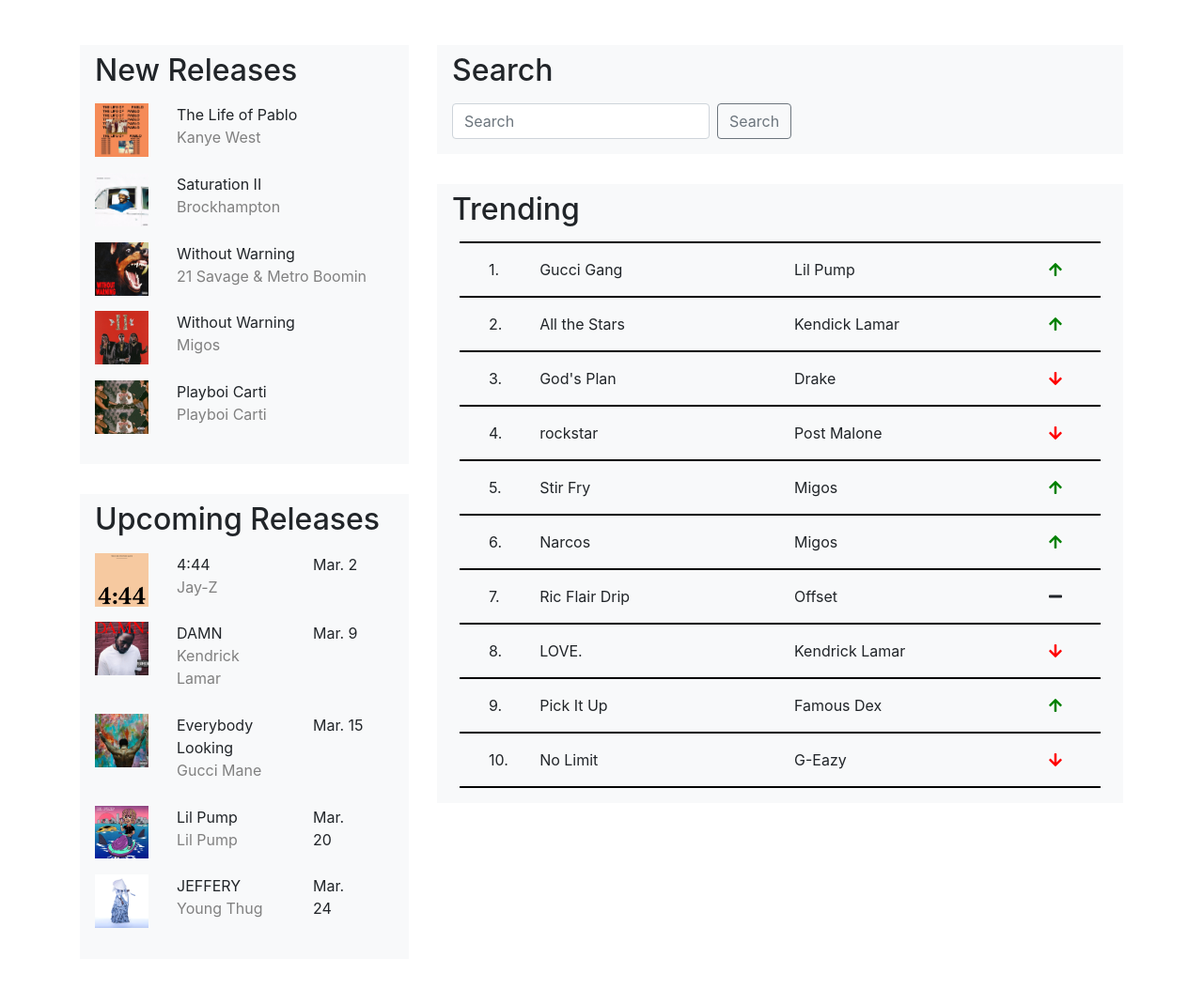
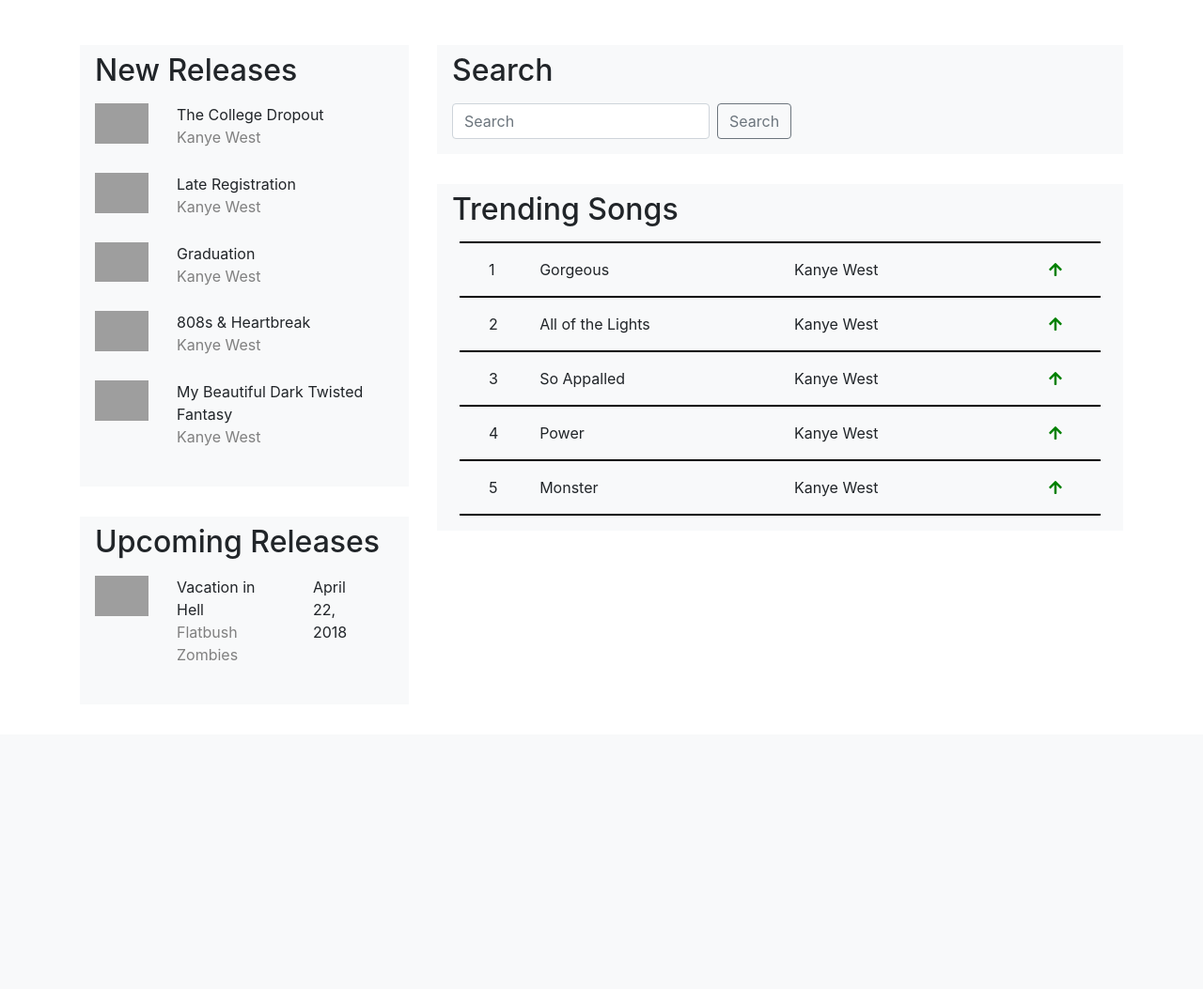
Before and after one commit to jswny/trackspot, a Django app: page /trackspot/ in a window 1280 px wide. Shown: the part 56-1109 px from the top of the page at 94% size. After the commit the page ends 759 px from the top, so only its background shows below. Run offline with Django 3.2, Linux system fonts and the light colour scheme; data comes from the database, SQL or seed files in the repository; both versions use the stored data as it was after the commit; data that the repository does not hold is empty; some libraries are stand-ins or nearby versions; grey boxes are pictures that could not be loaded.

Commit message:
Implement index view, add some mock data

```diff
--- a/trackspot/models.py
+++ b/trackspot/models.py
@@ -14,7 +14,7 @@ class Artist(models.Model):
 
 class Album(models.Model):
     name = models.CharField(help_text='Enter a name for this album', max_length=100)
-    image_url = models.CharField(help_text='Enter a URL for the album art for this album', max_length=100, null=True)
+    image_url = models.CharField(help_text='Enter a URL for the album art for this album', max_length=500, null=True)
     release_date = models.DateField(null=True)
     artist = models.ForeignKey('Artist', on_delete=models.CASCADE)
     # genres -- connected via genre foreign keys
--- a/trackspot/templates/trackspot/index.html
+++ b/trackspot/templates/trackspot/index.html
@@ -11,125 +11,51 @@
     <div class=" home-section">
       <h2 class="home-section-header">New Releases</h2>
 
+      {% if new_releases %}
+        {% for album in new_releases %}
+
         <div class="row home-sidebar-entry">
           <div class="col-3">
-          <img class="home-sidebar-entry-album-art" src="{% static 'images/tlop.jpg' %}" />
+            <img class="home-sidebar-entry-album-art" src="{{album.image_url}}" />
           </div>
           <div class="col-9">
-          <p class="home-sidebar-entry-album">The Life of Pablo</p>
-          <p class="home-sidebar-entry-artist">Kanye West</p>
+            <p class="home-sidebar-entry-album">{{album.name}}</p>
+            <p class="home-sidebar-entry-artist">{{album.artist.name}}</p>
           </div>
         </div>
 
-      <div class="row home-sidebar-entry">
-        <div class="col-3">
-          <img class="home-sidebar-entry-album-art" src="{% static 'images/sat2.jpg' %}" />
-        </div>
-        <div class="col-9">
-          <p class="home-sidebar-entry-album">Saturation II</p>
-          <p class="home-sidebar-entry-artist">Brockhampton</p>
-        </div>
-      </div>
+        {% endfor %}
 
-      <div class="row home-sidebar-entry">
-        <div class="col-3">
-          <img class="home-sidebar-entry-album-art" src="{% static 'images/ww.jpg' %}" />
-        </div>
-        <div class="col-9">
-          <p class="home-sidebar-entry-album">Without Warning</p>
-          <p class="home-sidebar-entry-artist">21 Savage & Metro Boomin</p>
-        </div>
-      </div>
-
-      <div class="row home-sidebar-entry">
-        <div class="col-3">
-          <img class="home-sidebar-entry-album-art" src="{% static 'images/cult2.jpg' %}" />
-        </div>
-        <div class="col-9">
-          <p class="home-sidebar-entry-album">Without Warning</p>
-          <p class="home-sidebar-entry-artist">Migos</p>
-        </div>
-      </div>
-
-      <div class="row home-sidebar-entry">
-        <div class="col-3">
-          <img class="home-sidebar-entry-album-art" src="{% static 'images/pc.jpg' %}" />
-        </div>
-        <div class="col-9">
-          <p class="home-sidebar-entry-album">Playboi Carti</p>
-          <p class="home-sidebar-entry-artist">Playboi Carti</p>
-        </div>
-      </div>
+      {% else %}
+        <p>None yet!</p>
+      {% endif %}
 
     </div>
 
     <div class="home-section">
       <h2 class="home-section-header">Upcoming Releases</h2>
 
+      {% if upcoming_releases %}
+        {% for album in upcoming_releases %}
+
         <div class="row home-sidebar-entry">
           <div class="col-3">
-          <img class="home-sidebar-entry-album-art" src="{% static 'images/444.png' %}" />
+            <img class="home-sidebar-entry-album-art" src="{{album.image_url}}" />
           </div>
           <div class="col-5">
-          <p class="home-sidebar-entry-album">4:44</p>
-          <p class="home-sidebar-entry-artist">Jay-Z</p>
+              <p class="home-sidebar-entry-album">{{album.name}}</p>
+              <p class="home-sidebar-entry-artist">{{album.artist.name}}</p>
           </div>
           <div class="col-3">
-          <p>Mar. 2</p>
+            <p>{{album.release_date}}</p>
           </div>
         </div>
 
-      <div class="row home-sidebar-entry">
-        <div class="col-3">
-          <img class="home-sidebar-entry-album-art" src="{% static 'images/damn.jpg' %}" />
-        </div>
-        <div class="col-5">
-          <p class="home-sidebar-entry-album">DAMN</p>
-          <p class="home-sidebar-entry-artist">Kendrick Lamar</p>
-        </div>
-        <div class="col-3">
-          <p>Mar. 9</p>
-        </div>
-      </div>
+        {% endfor %}
 
-      <div class="row home-sidebar-entry">
-        <div class="col-3">
-          <img class="home-sidebar-entry-album-art" src="{% static 'images/el.jpg' %}" />
-        </div>
-        <div class="col-5">
-          <p class="home-sidebar-entry-album">Everybody Looking</p>
-          <p class="home-sidebar-entry-artist">Gucci Mane</p>
-        </div>
-        <div class="col-3">
-          <p>Mar. 15</p>
-        </div>
-      </div>
-
-      <div class="row home-sidebar-entry">
-        <div class="col-3">
-          <img class="home-sidebar-entry-album-art" src="{% static 'images/lp.jpg' %}" />
-        </div>
-        <div class="col-5">
-          <p class="home-sidebar-entry-album">Lil Pump</p>
-          <p class="home-sidebar-entry-artist">Lil Pump</p>
-        </div>
-        <div class="col-3">
-          <p>Mar. 20</p>
-        </div>
-      </div>
-
-      <div class="row home-sidebar-entry">
-        <div class="col-3">
-          <img class="home-sidebar-entry-album-art" src="{% static 'images/jeffery.jpeg' %}" />
-        </div>
-        <div class="col-5">
-          <p class="home-sidebar-entry-album">JEFFERY</p>
-          <p class="home-sidebar-entry-artist">Young Thug</p>
-        </div>
-        <div class="col-3">
-          <p>Mar. 24</p>
-        </div>
-      </div>
+      {% else %}
+        <p>None yet!</p>
+      {% endif %}
 
     </div>
 
@@ -145,77 +71,23 @@
     </div>
 
     <div class="home-section">
-      <h2 class="home-section-header">Trending</h2>
+      <h2 class="home-section-header">Trending Songs</h2>
+
+      {% if trending %}
+        {% for song in trending %}
 
         <div class="row home-trending-entry">
-        <div class="col-sm-1">1.</div>
-        <div class="col-sm-5">Gucci Gang</div>
-        <div class="col-sm-5">Lil Pump</div>
+          <div class="col-sm-1">{{forloop.counter}}</div>
+          <div class="col-sm-5">{{song.name}}</div>
+          <div class="col-sm-5">{{song.album.artist.name}}</div>
           <div class="col-sm-1"><i class="fas fa-arrow-up"></i></div>
         </div>
 
-      <div class="row home-trending-entry">
-        <div class="col-sm-1">2.</div>
-        <div class="col-sm-5">All the Stars</div>
-        <div class="col-sm-5">Kendick Lamar</div>
-        <div class="col-sm-1"><i class="fas fa-arrow-up"></i></div>
-      </div>
+        {% endfor %}
 
-      <div class="row home-trending-entry">
-        <div class="col-sm-1">3.</div>
-        <div class="col-sm-5">God's Plan</div>
-        <div class="col-sm-5">Drake</div>
-        <div class="col-sm-1"><i class="fas fa-arrow-down"></i></div>
-      </div>
-
-      <div class="row home-trending-entry">
-        <div class="col-sm-1">4.</div>
-        <div class="col-sm-5">rockstar</div>
-        <div class="col-sm-5">Post Malone</div>
-        <div class="col-sm-1"><i class="fas fa-arrow-down"></i></div>
-      </div>
-
-      <div class="row home-trending-entry">
-        <div class="col-sm-1">5.</div>
-        <div class="col-sm-5">Stir Fry</div>
-        <div class="col-sm-5">Migos</div>
-        <div class="col-sm-1"><i class="fas fa-arrow-up"></i></div>
-      </div>
-
-      <div class="row home-trending-entry">
-        <div class="col-sm-1">6.</div>
-        <div class="col-sm-5">Narcos</div>
-        <div class="col-sm-5">Migos</div>
-        <div class="col-sm-1"><i class="fas fa-arrow-up"></i></div>
-      </div>
-
-      <div class="row home-trending-entry">
-        <div class="col-sm-1">7.</div>
-        <div class="col-sm-5">Ric Flair Drip</div>
-        <div class="col-sm-5">Offset</div>
-        <div class="col-sm-1"><i class="fas fa-minus"></i></div>
-      </div>
-
-      <div class="row home-trending-entry">
-        <div class="col-sm-1">8.</div>
-        <div class="col-sm-5">LOVE.</div>
-        <div class="col-sm-5">Kendrick Lamar</div>
-        <div class="col-sm-1"><i class="fas fa-arrow-down"></i></div>
-      </div>
-
-      <div class="row home-trending-entry">
-        <div class="col-sm-1">9.</div>
-        <div class="col-sm-5">Pick It Up</div>
-        <div class="col-sm-5">Famous Dex</div>
-        <div class="col-sm-1"><i class="fas fa-arrow-up"></i></div>
-      </div>
-
-      <div class="row home-trending-entry">
-        <div class="col-sm-1">10.</div>
-        <div class="col-sm-5">No Limit</div>
-        <div class="col-sm-5">G-Eazy</div>
-        <div class="col-sm-1"><i class="fas fa-arrow-down"></i></div>
-      </div>
+      {% else %}
+        <p>None yet!</p>
+      {% endif %}
 
     </div>
   </div>
--- a/trackspot/views.py
+++ b/trackspot/views.py
@@ -1,11 +1,43 @@
 from django.shortcuts import render
+from django.db.models import Count
 
 # Create your views here.
 
 from .models import *
+import datetime
+
+def get_current_album_releases():
+    """
+    Gets all of the albums which have release dates less than today,
+    which means that they have been released so far and aren't being released
+    in the future.
+    """
+    today = datetime.date.today()
+    return Album.objects.filter(release_date__lte=today)
+
+def get_future_album_releases():
+    """
+    Gets all of the albums which have release dates greater than today,
+    which means that they have not been released yet.
+    """
+    today = datetime.date.today()
+    return Album.objects.filter(release_date__gt=today)
 
 def index(request):
-    return render(request, 'trackspot/index.html')
+    today = datetime.date.today()
+    new_releases = get_current_album_releases().order_by('release_date')[:5]
+    upcoming_releases = get_future_album_releases().order_by('release_date')[:5]
+    trending = Song.objects.all().annotate(review_count=Count('review')).order_by('review_count')
+
+    return render(
+        request,
+        'trackspot/index.html',
+        context = {
+            'new_releases':new_releases,
+            'upcoming_releases':upcoming_releases,
+            'trending':trending
+        }
+    )
 
 def album(request):
     return render(request, 'trackspot/album.html')
@@ -14,7 +46,7 @@ def artist(request):
     return render(request, 'trackspot/artist.html')
 
 def critic(request):
-    return render(request, 'trackspot/critic.html')
+    return render(request, 'trackspot/critc.html')
 
 def song(request):
     return render(request, 'trackspot/song.html')
```
Also changed, not shown: dumps/db.json (added, +78 -0 lines), db.sqlite3, trackspot/migrations/0001_initial.py. Lines whose indentation alone changed are shown as unchanged.
